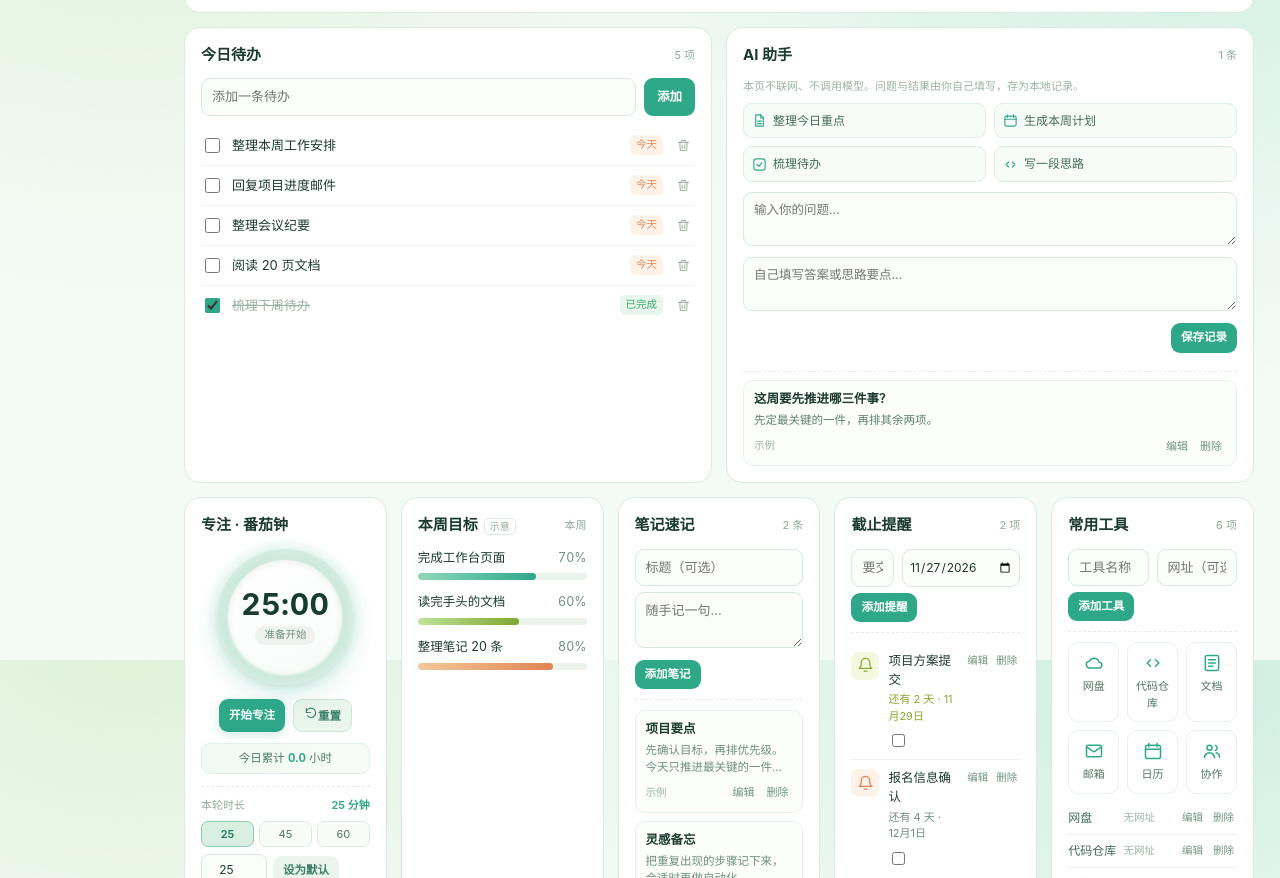
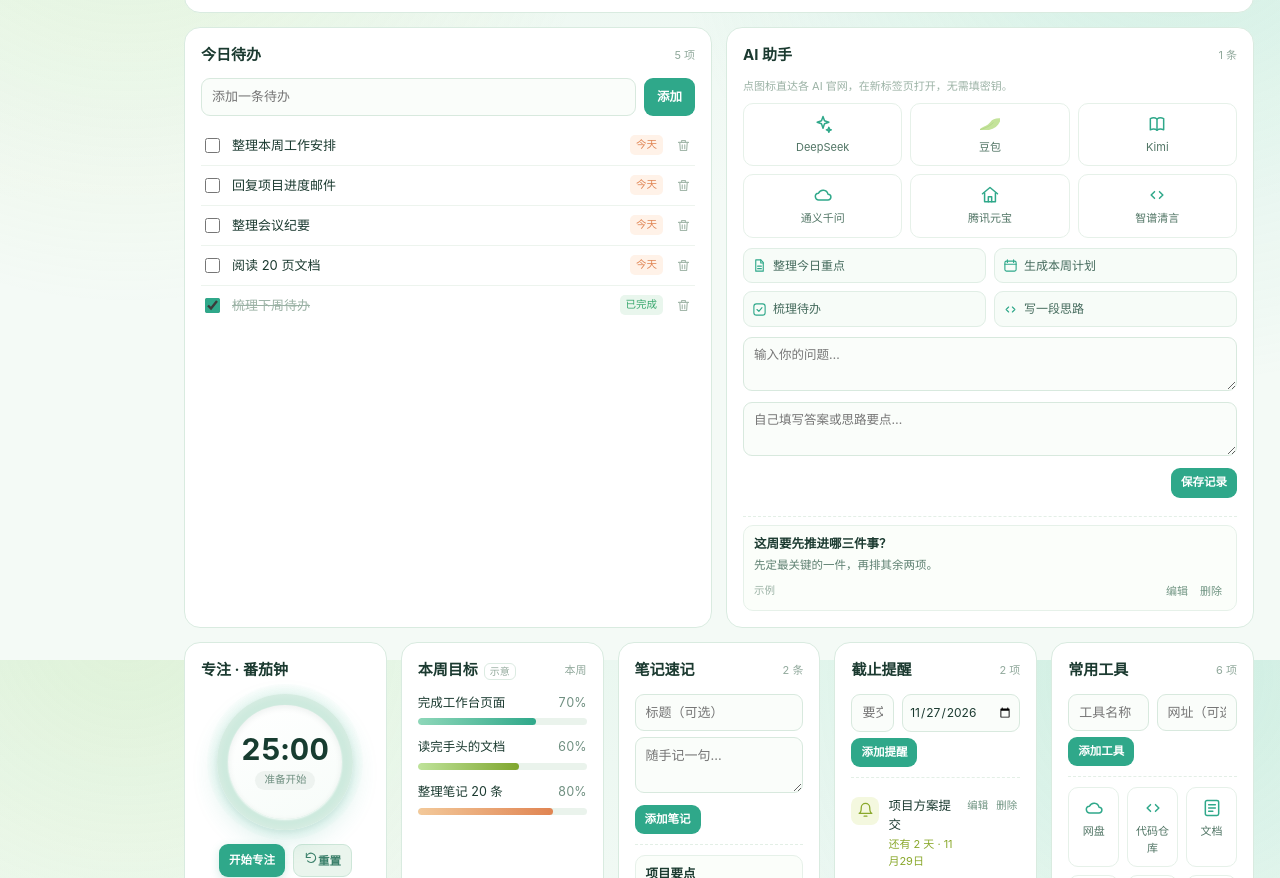
Before and after one commit to Wdy-28/ai_learning_demo, a plain HTML site: page code/personal-dashboard-web/index.html in a window 1280 px wide. Shown: the part 1740-2618 px from the top of the page. Drawn offline with Linux system fonts and the light colour scheme; no server answers.

Commit message:
feat: AI 助手加六个官网跳转图标(新标签页打开,无需密钥)

```diff
--- a/code/personal-dashboard-web/index.html
+++ b/code/personal-dashboard-web/index.html
@@ -494,7 +494,15 @@ a.tool:hover{background:#f2faf5;border-color:#bfe3cf}
 
       <div class="card" id="assistant">
         <div class="card-head"><h3>AI 助手</h3><span class="head-note" id="aiCount">0 条</span></div>
-        <p class="ai-note">本页不联网、不调用模型。问题与结果由你自己填写，存为本地记录。</p>
+        <p class="ai-note">点图标直达各 AI 官网，在新标签页打开，无需填密钥。</p>
+        <div class="tools" style="margin-bottom:10px">
+          <a class="tool" href="https://chat.deepseek.com/" target="_blank" rel="noopener noreferrer" title="打开 DeepSeek"><svg class="ico"><use href="#i-spark"/></svg><span>DeepSeek</span></a>
+          <a class="tool" href="https://www.doubao.com/chat/" target="_blank" rel="noopener noreferrer" title="打开豆包"><svg class="ico"><use href="#i-leaf"/></svg><span>豆包</span></a>
+          <a class="tool" href="https://www.kimi.com/" target="_blank" rel="noopener noreferrer" title="打开 Kimi"><svg class="ico"><use href="#i-book"/></svg><span>Kimi</span></a>
+          <a class="tool" href="https://www.qianwen.com/" target="_blank" rel="noopener noreferrer" title="打开通义千问"><svg class="ico"><use href="#i-cloud"/></svg><span>通义千问</span></a>
+          <a class="tool" href="https://yuanbao.tencent.com/" target="_blank" rel="noopener noreferrer" title="打开腾讯元宝"><svg class="ico"><use href="#i-home"/></svg><span>腾讯元宝</span></a>
+          <a class="tool" href="https://chatglm.cn/" target="_blank" rel="noopener noreferrer" title="打开智谱清言"><svg class="ico"><use href="#i-code"/></svg><span>智谱清言</span></a>
+        </div>
         <div class="ai-chips" style="margin-bottom:10px">
           <button class="ai-chip" type="button" data-q="今天最重要的事是什么？"><svg class="ico"><use href="#i-file"/></svg>整理今日重点</button>
           <button class="ai-chip" type="button" data-q="这周要先推进哪三件事？"><svg class="ico"><use href="#i-cal"/></svg>生成本周计划</button>
```
Also changed, not shown: code/personal-dashboard/index.html (+9 -1 lines).
